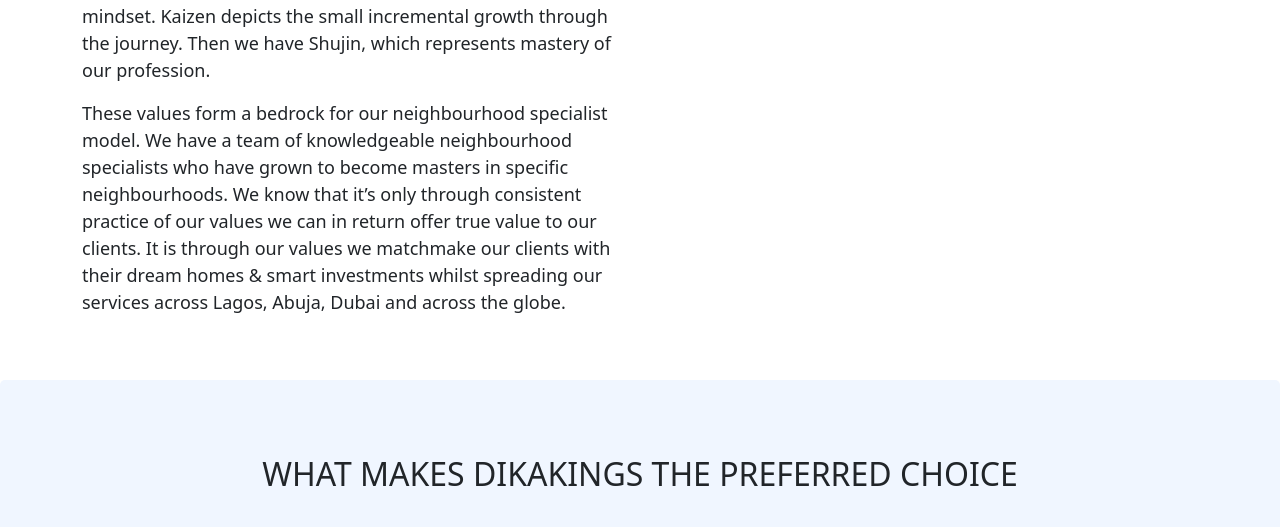
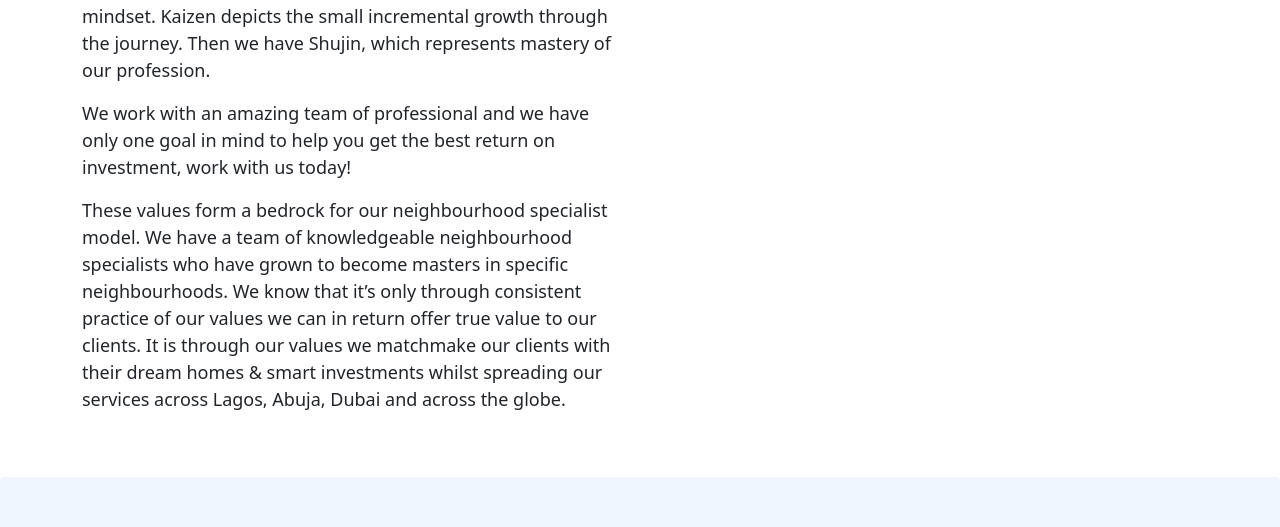
Before and after one commit to Danozone/dikakingsproperties, a website: page about.html in a window 1280 px wide. Shown: the part 945-1472 px from the top of the page. Drawn offline with nearby package versions, Linux system fonts and the light colour scheme.

Commit message:
Update about message
Added more info to the about page

```diff
--- a/about.html
+++ b/about.html
@@ -90,7 +90,7 @@
                   Kaizen depicts the small incremental growth through the journey.
                    Then we have Shujin, which represents mastery of our profession.
               </p>
-
+            <p>We work with an amazing team of professional and we have only one goal in mind to help you get the best return on investment, work with us today!</p>
               <p>These values form a bedrock for our neighbourhood specialist model.
                  We have a team of knowledgeable neighbourhood specialists who have grown to become masters in specific neighbourhoods.
                   We know that it’s only through consistent practice of our values we can in return offer true value to our clients.
```
